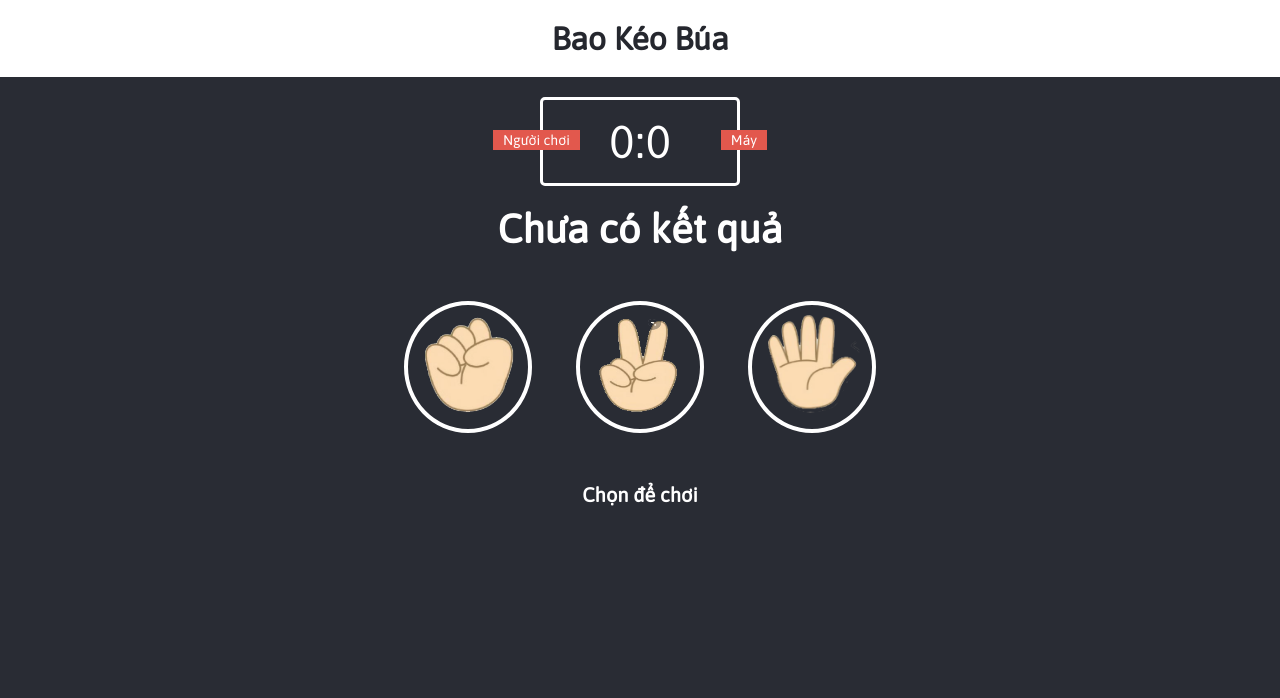
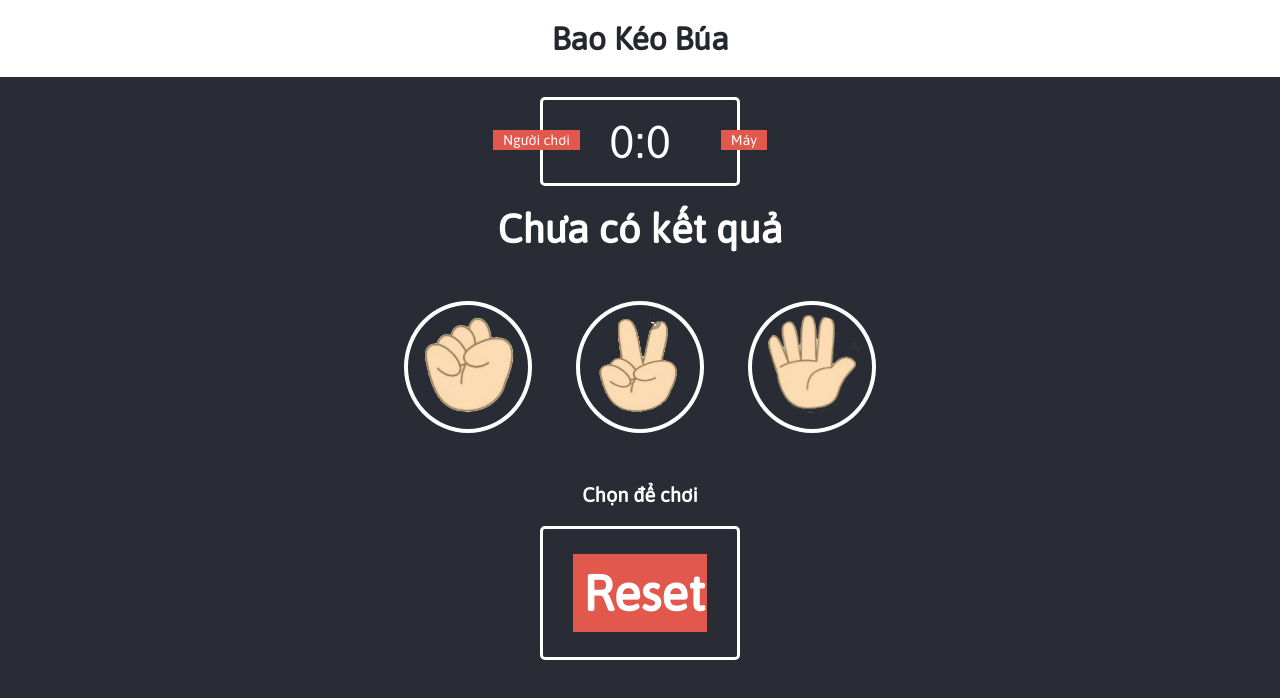
Before and after one commit to LongNhat0808/Rock-Paper-Scissors, a plain HTML site: page index.html in a window 1280 px wide. Drawn offline with Linux system fonts and the light colour scheme.

Commit message:
Add files via upload

```diff
--- a/app.js
+++ b/app.js
@@ -7,7 +7,7 @@ const result_p = document.querySelector(".result > p");
 const bua_div = document.getElementById("b");
 const keo_div = document.getElementById("k");
 const bao_div = document.getElementById("g");
-
+const reset_board_div = document.getElementById('Reset');
 function getComputChoice() {
   const Choices = ['b', 'k', 'g'];
   const randomNumber = Math.floor(Math.random() * 3);
@@ -17,6 +17,15 @@ function ConvertToWord(letter) {
   if (letter === "b") return "Búa";
   if (letter === "g") return "Bao";
   return "Kéo";
+}
+function Resetmain(x) {
+  if (x === "0") {
+    userscore = 0;
+    computerscore =0;
+    userscore_span.innerHTML =  userscore;
+    computerscore_span.innerHTML = computerscore;
+  }
+    return "1";
 }
 
 function win(userChoice, computerchoice) {
@@ -28,7 +37,7 @@ function win(userChoice, computerchoice) {
   result_p.innerHTML = ConvertToWord(userChoice) + smalluser +  " đánh bại " + ConvertToWord(computerchoice) + smallcomp + ". Bạn thắng !! ";
   const userChoice_div = document.getElementById(userChoice);
   userChoice_div.classList.add('green-glow');
-  setTimeout(function() { userChoice_div.classList.remove('green-glow')}, 2000);
+  setTimeout(function() { userChoice_div.classList.remove('green-glow')}, 500);
 }
 function lose(userChoice, computerchoice) {
   computerscore++ ;
@@ -39,7 +48,7 @@ function lose(userChoice, computerchoice) {
   result_p.innerHTML = ConvertToWord(userChoice) + smalluser +  " bị đánh bại bởi " + ConvertToWord(computerchoice) + smallcomp + ". Bạn thua !! ";
   const userChoice_div = document.getElementById(userChoice);
   userChoice_div.classList.add('red-glow');
-  setTimeout(() => userChoice_div.classList.remove('red-glow'), 2000);
+  setTimeout(() => userChoice_div.classList.remove('red-glow'), 500);
 }
 function draw(userChoice, computerchoice) {
   const smalluser = "người chơi".fontsize(3).sup();
@@ -47,7 +56,7 @@ function draw(userChoice, computerchoice) {
   result_p.innerHTML = ConvertToWord(userChoice) + smalluser +  " ngang nhau với " + ConvertToWord(computerchoice) + smallcomp + ". Hòa nhau !! ";
   const userChoice_div = document.getElementById(userChoice);
   userChoice_div.classList.add('gray-glow');
-  setTimeout(() => userChoice_div.classList.remove('gray-glow'), 2000);
+  setTimeout(() => userChoice_div.classList.remove('gray-glow'), 500);
 }
 
 function game(userChoice) {
@@ -72,6 +81,8 @@ function game(userChoice) {
 }
 
 function main() {
+  reset_board_div.addEventListener('click', () => Resetmain("0"));
+
   bua_div.addEventListener('click', () => game("b"));
 
   keo_div.addEventListener('click', () => game("k"));
--- a/index.html
+++ b/index.html
@@ -33,6 +33,9 @@
     <div>
       <p id="action-message">Chọn để chơi</p>
     </div>
+    <div class="reset-board" id="Reset">
+      <p id="reset-button">Reset</p>
+    </div>
     <script src="app.js" charset="utf-8"></script>
   </body>
 </html>
--- a/style.css
+++ b/style.css
@@ -82,6 +82,34 @@ img {
   font-weight: bold;
   font-size: 20px;
 }
+.reset-board {
+  margin: 20px auto;
+  border: 3px solid white;
+  width: 200px;
+  color: white;
+  font-size: 46px;
+  border-radius: 5px;
+  padding: 15px 20px;
+  text-align: center;
+  font-family: asap, sans-serif;
+  position: relative;
+  transition: all 1.5s ease;
+}
+.reset-board:hover {
+  cursor: pointer;
+  background: red;
+}
+#reset-button {
+  padding: 10px;
+  margin: 10px;
+  text-align: center;
+  color: white;
+  font-family: asap, sans-serif;
+  font-weight: bold;
+  font-size: 50px;
+  background: #E2584D;
+
+}
 .green-glow {
   border: 4px solid #4dcc7d;
   box-shadow: 0 0 10px #31b43a;
```
